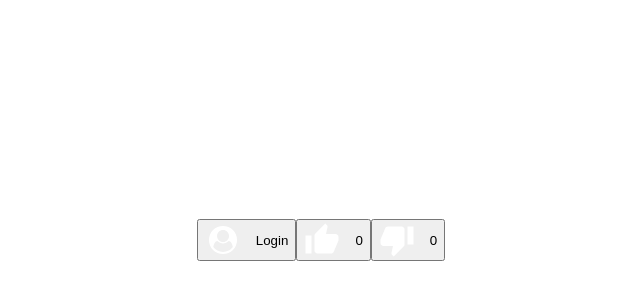
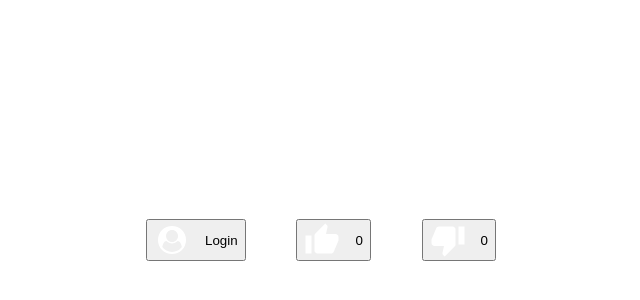
Before and after one commit to Shifu462/fb-login-popup, a Vue app: page / in a window 1280 px wide. Shown: the part 160-460 px from the top of the page, without its empty margins (319-959 px from the left). Built offline with nearby package versions, Linux system fonts and the light colour scheme.

Commit message:
отступы между кнопками

```diff
--- a/src/views/LoginView.vue
+++ b/src/views/LoginView.vue
@@ -1,5 +1,6 @@
 <template>
     <div class="view">
+        <section class="buttons-container">
             <VButton type="primary" @click="openPopup">
                 <div class="btn-content">
                     <!-- TODO: сделать css background-image -->
@@ -23,6 +24,7 @@
                     <span v-text="loginCounts.Failed" />
                 </div>
             </VButton>
+        </section>
 
         <VPopup class="login-popup" ref="loginPopup">
             <LoginForm v-if="!isSuccess" @success="onLoginSuccess" />
@@ -84,6 +86,12 @@
         height: 100%;
     }
 
+    .buttons-container {
+        display: flex;
+        justify-content: space-between;
+        width: 350px;
+    }
+
     .btn-content {
         display: flex;
         flex-direction: row;
```
Lines whose indentation alone changed are shown as unchanged.
